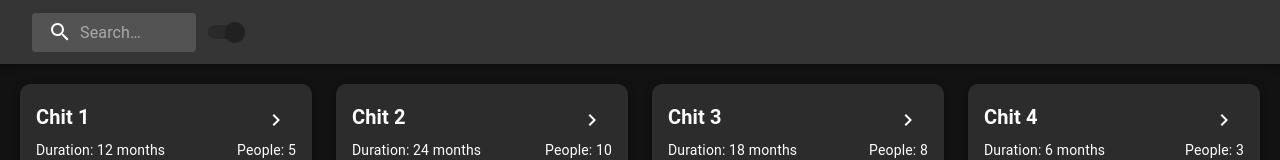
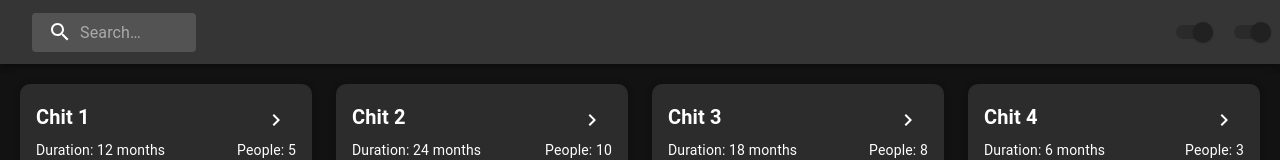
Before and after one commit to Vkashyap1729/Chit-management-app, a React (Vite) app: page / in a window 1280 px wide. Shown: the top 160 px of the page. Built offline with nearby package versions, Linux system fonts and the light colour scheme.

Commit message:
routes handled

```diff
--- a/src/App.jsx
+++ b/src/App.jsx
@@ -1,16 +1,22 @@
 import { ThemeProvider, CssBaseline } from "@mui/material";
+import { BrowserRouter as Router, Routes, Route } from 'react-router-dom';
 import { darkTheme, lightTheme } from "./theme";
 import SearchAppBar from "./components/SearchAppBar"; // Header Component
 import { useSelector } from "react-redux";
 import ListAllChits from "./pages/ListAllChits";
+
 function App() {
-  const themeMode = useSelector((state) => state.theme.mode)
+  const themeMode = useSelector((state) => state.theme.mode);
 
   return (
     <ThemeProvider theme={themeMode === "dark" ? darkTheme : lightTheme}>
-      <CssBaseline /> {/* Ensures global styles match the theme */}
+      <CssBaseline />
       <SearchAppBar />
-      <ListAllChits />
+      <Router>
+        <Routes>
+          <Route path="/" element={<ListAllChits />} />
+        </Routes>
+      </Router>
     </ThemeProvider>
   );
 }
--- a/src/components/SearchAppBar.jsx
+++ b/src/components/SearchAppBar.jsx
@@ -7,6 +7,7 @@ import SearchIcon from "@mui/icons-material/Search";
 import Switch from "@mui/material/Switch";
 import { useDispatch, useSelector } from "react-redux";
 import { toggleTheme } from '../slices/themeSlice';
+import { Stack } from "@mui/material";
 
 const Search = styled("div")(({ theme }) => ({
   position: "relative",
@@ -56,6 +57,7 @@ export default function SearchAppBar() {
   return (
     <Box sx={{ flexGrow: 1 }}>
       <AppBar position="static">
+        <Stack sx={{ flexDirection : 'row', justifyContent: "space-between", alignItems: "center" }}>
           <Toolbar>
             <Search>
               <SearchIconWrapper>
@@ -63,13 +65,18 @@ export default function SearchAppBar() {
               </SearchIconWrapper>
               <StyledInputBase placeholder="Search…" inputProps={{ "aria-label": "search" }} />
             </Search>
-
-          {/* Theme Toggle Switch */}
+          </Toolbar>
+          <Stack sx={{ flexDirection : 'row', justifyContent: "space-between", alignItems: "center" }}>
           <Switch
             checked={themeMode === "dark"}
             onChange={() => dispatch(toggleTheme())}
           />
-        </Toolbar>
+          <Switch
+            checked={themeMode === "dark"}
+            onChange={() => dispatch(toggleTheme())}
+          />
+          </Stack>
+        </Stack>
       </AppBar>
     </Box>
   );
```
Lines whose indentation alone changed are shown as unchanged.
